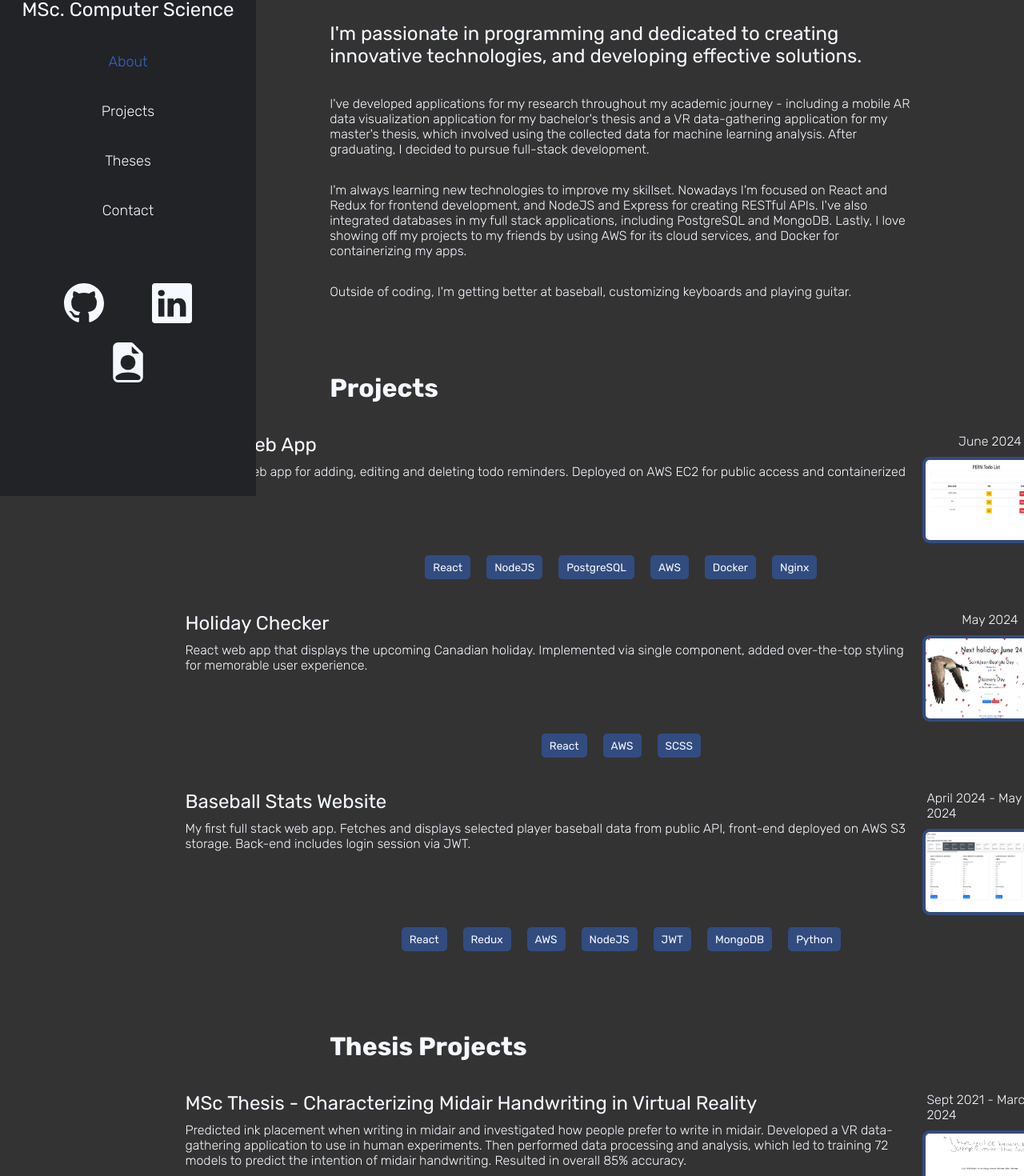
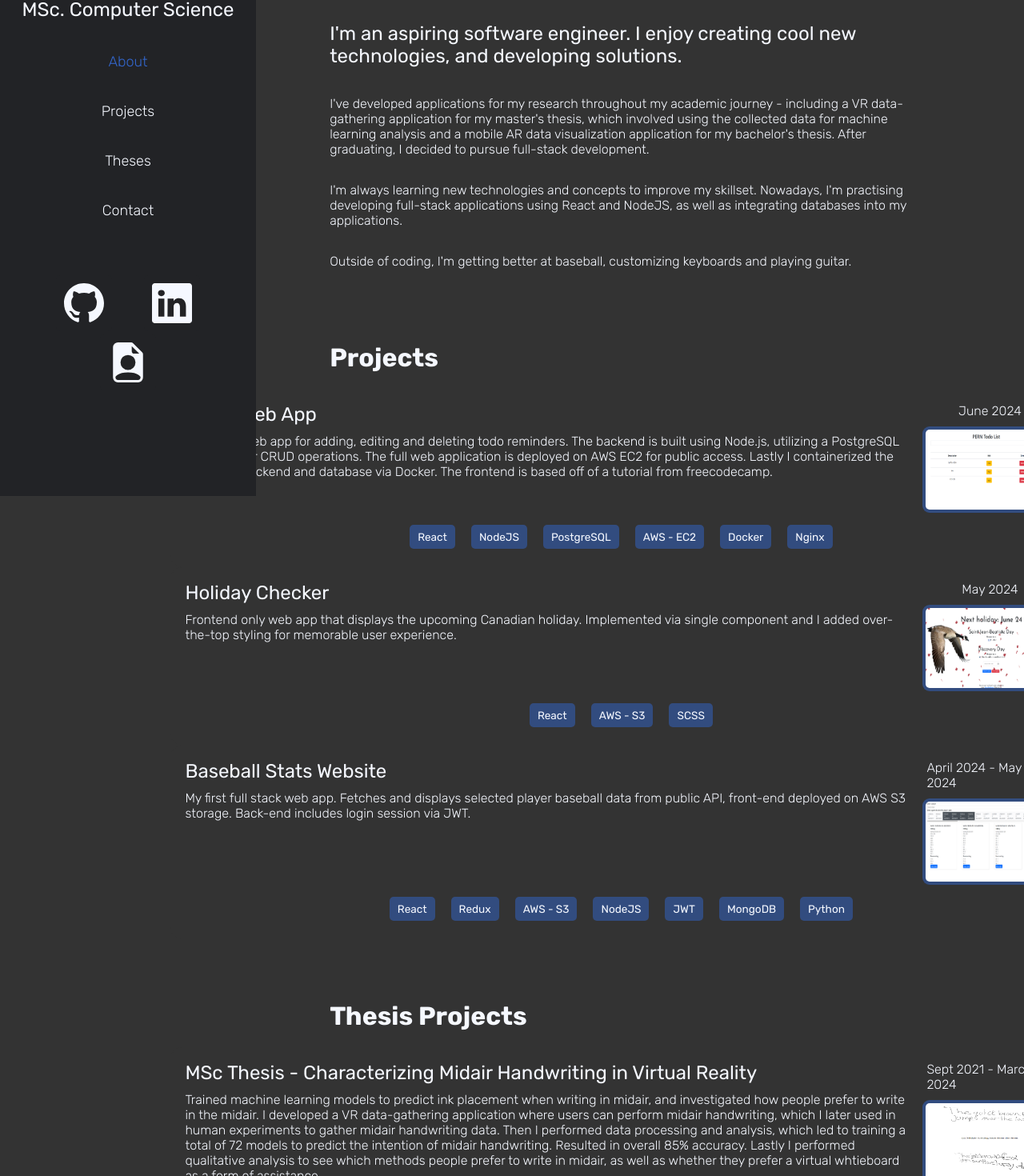
Before and after one commit to kermattc/portfolio-site, a React (Create React App) app in the folder portfolio/: page / in a window 1280 px wide. Shown: the part 180-1650 px from the top of the page at 80% size. Built offline with nearby package versions, Linux system fonts and the light colour scheme.

Commit message:
Updated wording for all the content

```diff
--- a/portfolio/src/components/about.tsx
+++ b/portfolio/src/components/about.tsx
@@ -5,19 +5,20 @@ export default function About() {
         <div className='aboutContainer'>
             <h1 className='aboutTitle'>About Me</h1>
             <h2>
-                I'm passionate in programming and dedicated to creating innovative technologies, and developing effective solutions.
+                I'm an aspiring software engineer. I enjoy creating cool new technologies, and developing solutions.
             </h2>
             <p>
                 {/* I've developed applications for my research projects throughout my academic career. For my bachelor's thesis I developed a mobile AR data visualization application. And for my master's thesis I developed a data-gathering VR application, which I later used the data for machine learning. */}
-                I've developed applications for my research throughout my academic journey - including a mobile AR data visualization application for my bachelor's thesis and a VR data-gathering application for my master's thesis, which involved using the collected data for machine learning analysis.
+                I've developed applications for my research throughout my academic journey -
+
+                including a VR data-gathering application for my master's thesis, which involved using the collected data for machine learning analysis and a mobile AR data visualization application for my bachelor's thesis.
                 After graduating, I decided to pursue full-stack development.
             </p>
 
             <p>
-                I'm always learning new technologies to improve my skillset.
-                Nowadays I'm focused on React and Redux for frontend development, and NodeJS and Express for creating RESTful APIs.
-                I've also integrated databases in my full stack applications, including PostgreSQL and MongoDB.
-                Lastly, I love showing off my projects to my friends by using AWS for its cloud services, and Docker for containerizing my apps.
+                I'm always learning new technologies and concepts to improve my skillset.
+                Nowadays, I'm practising developing full-stack applications using React and NodeJS, as well as integrating databases into my applications.
+
             </p>
 
             <p>
--- a/portfolio/src/daterz/projects.json
+++ b/portfolio/src/daterz/projects.json
@@ -2,20 +2,20 @@
     "projects": [
         {
             "title" : "TODO Web App",
-            "description": "Full stack web app for adding, editing and deleting todo reminders. Deployed on AWS EC2 for public access and containerized via Docker.",
+            "description": "Full stack web app for adding, editing and deleting todo reminders. The backend is built using Node.js, utilizing a PostgreSQL database for CRUD operations. The full web application is deployed on AWS EC2 for public access. Lastly I containerized the frontend, backend and database via Docker. The frontend is based off of a tutorial from freecodecamp.",
             "timeline": "June 2024",
             "thumbnail": "perntodoThumbnail",
             "link": "http://3.133.148.52/",
-            "skills": ["React", "NodeJS", "PostgreSQL", "AWS", "Docker", "Nginx"]
+            "skills": ["React", "NodeJS", "PostgreSQL", "AWS - EC2", "Docker", "Nginx"]
         },
 
         {
             "title" : "Holiday Checker",
-            "description" : "React web app that displays the upcoming Canadian holiday. Implemented via single component, added over-the-top styling for memorable user experience.",
+            "description" : "Frontend only web app that displays the upcoming Canadian holiday. Implemented via single component and I added over-the-top styling for memorable user experience.",
             "timeline": "May 2024",
             "thumbnail": "gooseThumbnail",
             "link": "http://holiday-checker.s3-website.us-east-2.amazonaws.com/",
-            "skills": ["React", "AWS", "SCSS"]
+            "skills": ["React", "AWS - S3", "SCSS"]
         },
         {
             "title" : "Baseball Stats Website",
@@ -23,7 +23,7 @@
             "timeline": "April 2024 - May 2024",
             "thumbnail": "baseballThumbnail",
             "link": "http://baseball-stats-bucket.s3-website.us-east-2.amazonaws.com/",
-            "skills": ["React", "Redux", "AWS", "NodeJS", "JWT", "MongoDB", "Python"]
+            "skills": ["React", "Redux", "AWS - S3", "NodeJS", "JWT", "MongoDB", "Python"]
         }
     ]
 }
--- a/portfolio/src/daterz/thesis.json
+++ b/portfolio/src/daterz/thesis.json
@@ -2,16 +2,16 @@
     "theses": [
         {
             "title" : "MSc Thesis - Characterizing Midair Handwriting in Virtual Reality",
-            "description": "Predicted ink placement when writing in midair and investigated how people prefer to write in midair. Developed a VR data-gathering application to use in human experiments. Then performed data processing and analysis, which led to training 72 models to predict the intention of midair handwriting. Resulted in overall 85% accuracy.",
+            "description": "Trained machine learning models to predict ink placement when writing in midair, and investigated how people prefer to write in the midair. I developed a VR data-gathering application where users can perform midair handwriting, which I later used in human experiments to gather midair handwriting data. Then I performed data processing and analysis, which led to training a total of 72 models to predict the intention of midair handwriting. Resulted in overall 85% accuracy. Lastly I performed qualitative analysis to see which methods people prefer to write in midair, as well as whether they prefer a virtual whtieboard as a form of assistance.",
             "timeline": "Sept 2021 - March 2024",
             "thumbnail": "mscThumbnail",
             "link": "https://ontariotechu.scholaris.ca/items/3978146b-2028-48cd-bb68-6f136c4bd216",
-            "skills": ["C#", "Unity", "Python", "Pandas", "NumPy", "Tensorflow", "AI", "VR"]
+            "skills": ["C#", "Unity", "Python", "Pandas", "NumPy", "Tensorflow", "AI", "Neural Networks", "VR"]
         },
 
         {
             "title" : "BSc Thesis - Angle Dependent Visualization and Interaction of Data in Augmented Reality",
-            "description" : "Mobile AR data visualization application with novel angle-dependent interaction methods.",
+            "description" : "Mobile AR data visualization application with novel angle-dependent interaction methods. Based on where the user is relative to the center visualizsation, the data points will appear different colours and tapping on them will highlight them different colours as well. Additionally, I implemented methods for tracking exploration history using the AR space.",
             "timeline": "Sept 2016 - April 2021",
             "thumbnail": "bscThumbnail",
             "link": "http://vialabdev.science.ontariotechu.ca/wp-content/publication_media/pdf/cha2020a.pdf",
```
